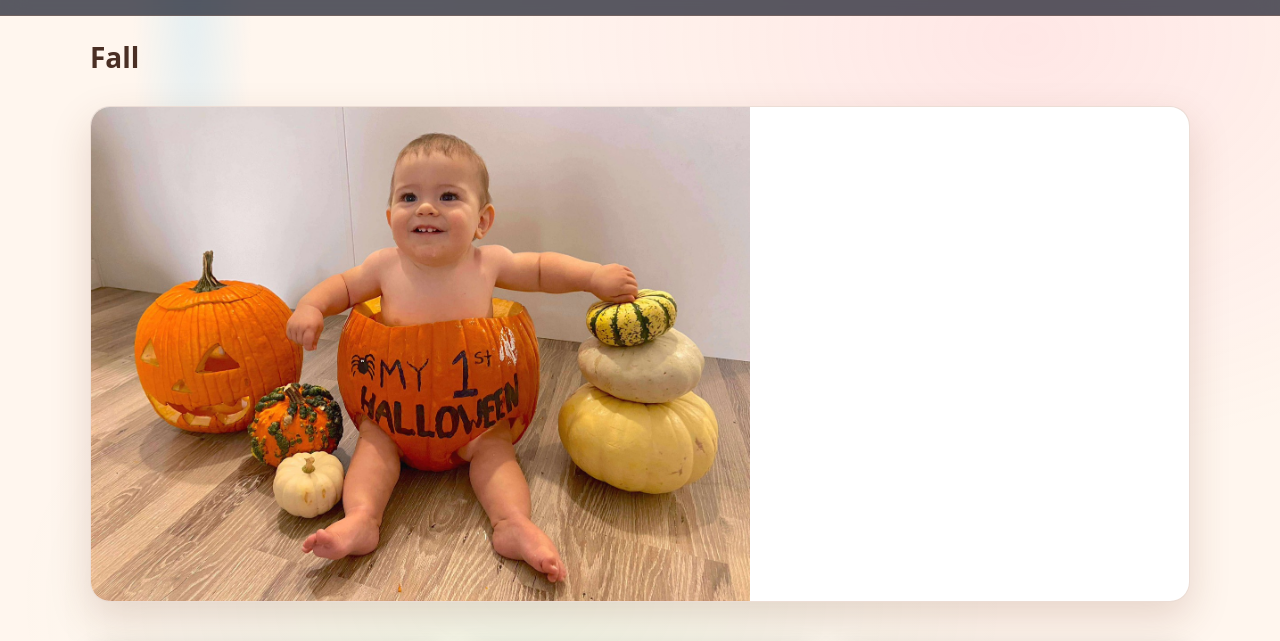
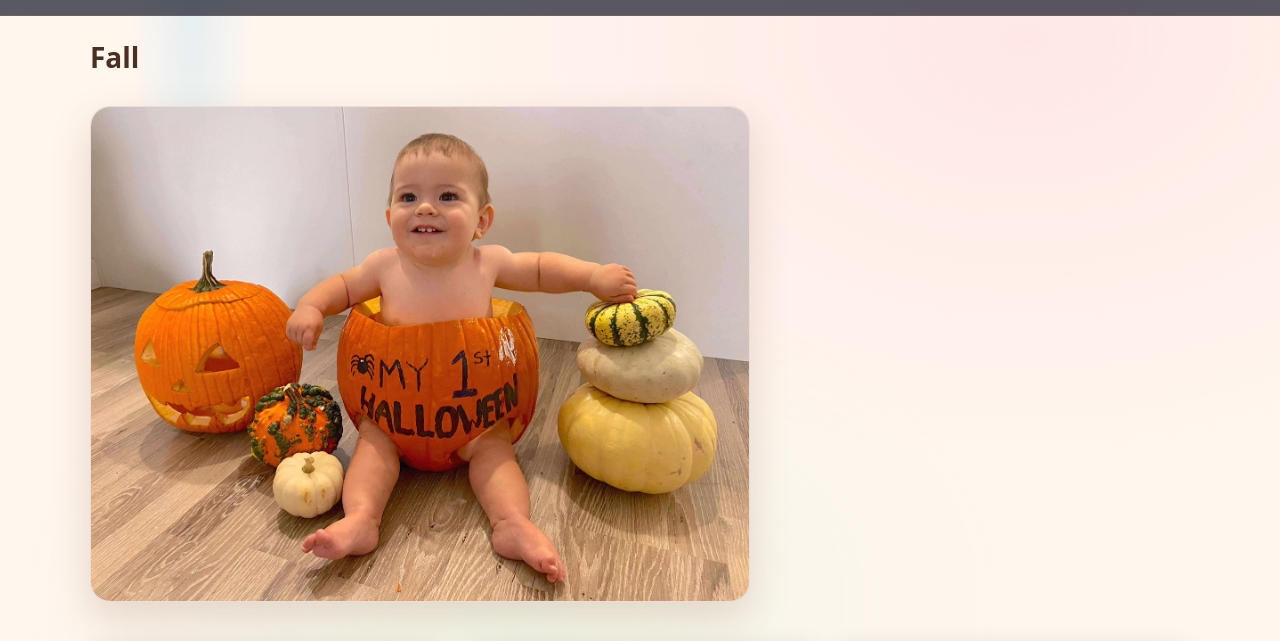
Before and after one commit to Yukimaru32/JohnsonFamily, a plain HTML site: page fall.html in a window 1280 px wide. Shown: the part 121-762 px from the top of the page. Drawn offline with Linux system fonts and the light colour scheme.

Commit message:
Added more photo

```diff
--- a/CSS/styles.css
+++ b/CSS/styles.css
@@ -280,7 +280,7 @@
   .idea-link:hover { transform: translateY(-1px); }
 
   .season-hero {
-    width: 100%;
+    width: 60%;
     margin: 20px 0 28px;
     border-radius: 20px;
     overflow: hidden;
@@ -290,8 +290,8 @@
   }
 
   .season-hero-img {
-    width: 60%;
-    height: 60%;           /* adjust height here */
+    width: 100%;
+    height: 100%;           /* adjust height here */
     object-fit: cover;       /* fills frame nicely */
     display: block;
   }
```
Also changed, not shown: images/Johnsonphoto7.jpg (added), images/Johnsonphoto8.jpg (added), images/spring.jpg (added).
